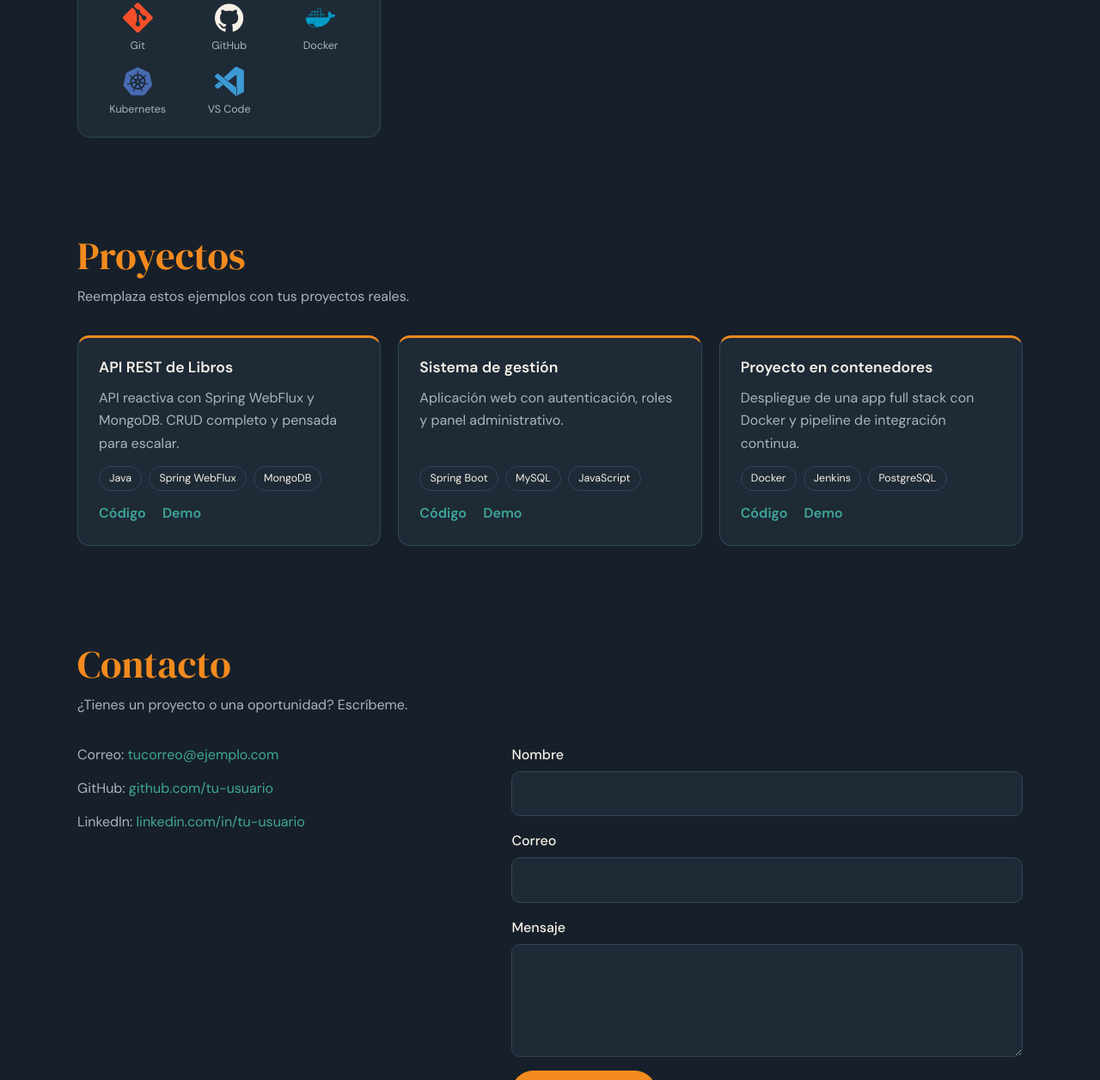
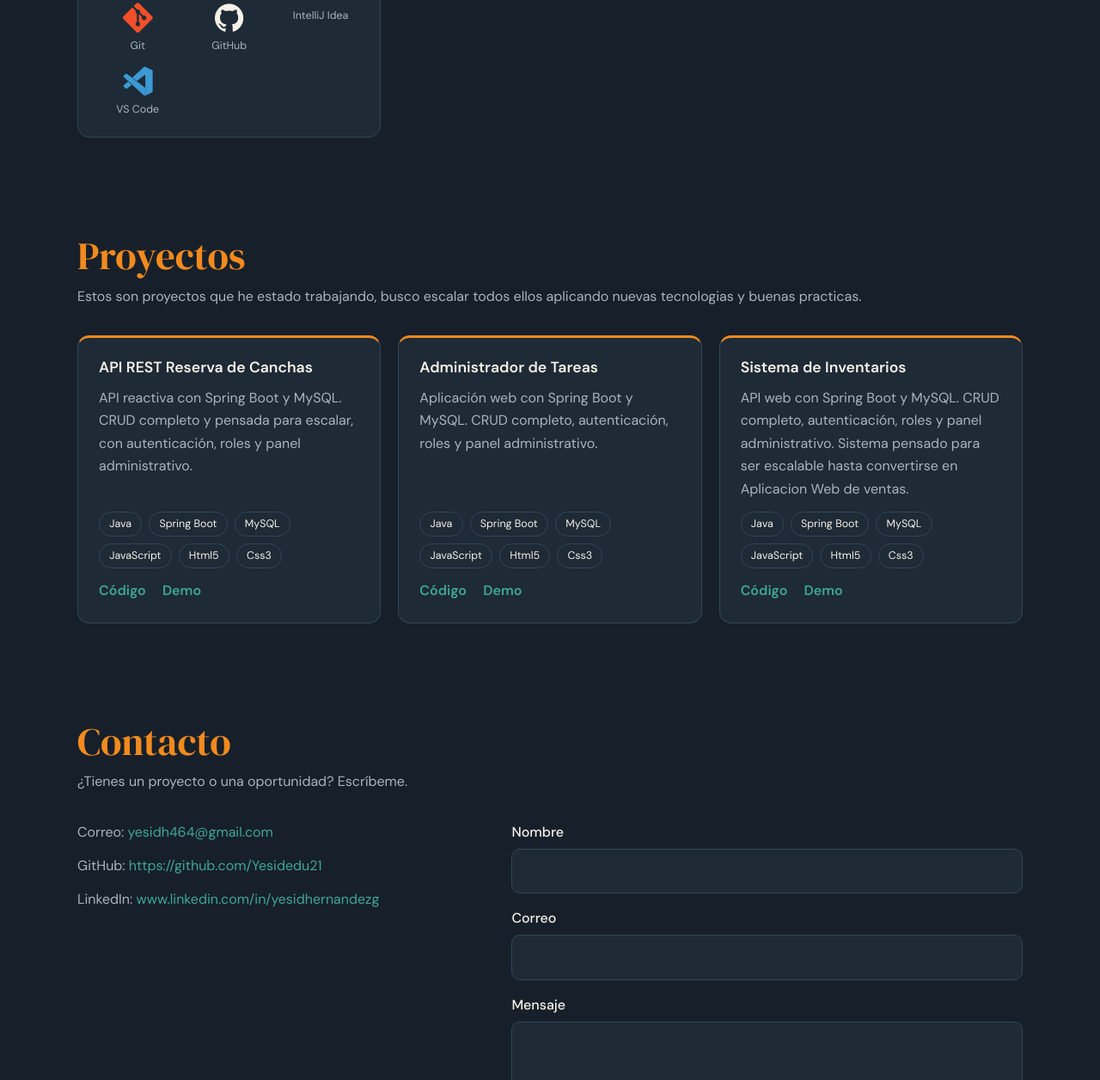
Before and after one commit to Yesidedu21/YesidHernandez-Portafolio.github.io, a plain HTML site: page index.html in a window 1280 px wide. Shown: the part 1779-3035 px from the top of the page at 86% size. Drawn offline with nearby package versions, Linux system fonts and the light colour scheme.

Commit message:
Modificaciones en los enlaces de los proyectos

```diff
--- a/index.html
+++ b/index.html
@@ -1,25 +1,20 @@
 <!doctype html>
 <html lang="es">
+
 <head>
   <meta charset="UTF-8" />
   <meta name="viewport" content="width=device-width, initial-scale=1" />
   <title>Yesid Hernández | Full Stack Java Developer</title>
-    <meta
-      name="description"
-      content="Portafolio de Yesid Hernández, Full Stack Java Developer e Ingeniero de Sistemas."
-    />
+  <meta name="description"
+    content="Portafolio de Yesid Hernández, Full Stack Java Developer e Ingeniero de Sistemas." />
 
   <link rel="preconnect" href="https://fonts.googleapis.com" />
   <link rel="preconnect" href="https://fonts.gstatic.com" crossorigin />
   <link
     href="https://fonts.googleapis.com/css2?family=DM+Sans:wght@400;500;600;700&family=DM+Serif+Display&family=JetBrains+Mono:wght@400;500&display=swap"
-      rel="stylesheet"
-    />
+    rel="stylesheet" />
   <!-- Iconos de tecnologías (Devicon) -->
-    <link
-      rel="stylesheet"
-      href="https://cdn.jsdelivr.net/gh/devicons/devicon@v2.16.0/devicon.min.css"
-    />
+  <link rel="stylesheet" href="https://cdn.jsdelivr.net/gh/devicons/devicon@v2.16.0/devicon.min.css" />
   <link rel="stylesheet" href="css/styles.css" />
 </head>
 
@@ -65,8 +60,7 @@
 
       <div class="code-card" aria-hidden="true">
         <div class="code-bar">
-            <span></span><span></span><span></span
-            ><em>ProyectoController.java</em>
+          <span></span><span></span><span></span><em>ProyectoController.java</em>
         </div>
         <pre><code><span class="c">// claro, corto, intencional</span>
 <span class="k">@GetMapping</span>(<span class="s">"/proyectos"</span>)
@@ -93,8 +87,8 @@
         </div>
         <ul class="stats">
           <li><strong>00+</strong><span>Años de experiencia</span></li>
-            <li><strong>00+</strong><span>Proyectos completados</span></li>
-            <li><strong>00+</strong><span>Tecnologías</span></li>
+          <li><strong>03+</strong><span>Proyectos completados</span></li>
+          <li><strong>12+</strong><span>Tecnologías</span></li>
         </ul>
       </div>
     </section>
@@ -114,12 +108,10 @@
               <i class="devicon-java-plain colored"></i><span>Java</span>
             </li>
             <li>
-                <i class="devicon-spring-original colored"></i
-                ><span>Spring Boot</span>
+              <i class="devicon-spring-original colored"></i><span>Spring Boot</span>
             </li>
             <li>
-                <i class="devicon-postman-plain colored"></i
-                ><span>REST / Postman</span>
+              <i class="devicon-postman-plain colored"></i><span>REST / Postman</span>
             </li>
           </ul>
         </article>
@@ -134,19 +126,16 @@
               <i class="devicon-css3-plain colored"></i><span>CSS3</span>
             </li>
             <li>
-                <i class="devicon-javascript-plain colored"></i
-                ><span>JavaScript</span>
+              <i class="devicon-javascript-plain colored"></i><span>JavaScript</span>
             </li>
             <li>
-                <i class="devicon-typescript-plain colored"></i
-                ><span>TypeScript</span>
+              <i class="devicon-typescript-plain colored"></i><span>TypeScript</span>
             </li>
             <li>
               <i class="devicon-react-original colored"></i><span>React</span>
             </li>
             <li>
-                <i class="devicon-bootstrap-plain colored"></i
-                ><span>Bootstrap</span>
+              <i class="devicon-bootstrap-plain colored"></i><span>Bootstrap</span>
             </li>
           </ul>
         </article>
@@ -158,8 +147,7 @@
               <i class="devicon-mysql-original colored"></i><span>MySQL</span>
             </li>
             <li>
-                <i class="devicon-postgresql-plain colored"></i
-                ><span>PostgreSQL</span>
+              <i class="devicon-postgresql-plain colored"></i><span>PostgreSQL</span>
             </li>
           </ul>
         </article>
@@ -172,11 +160,7 @@
               <i class="devicon-github-original"></i><span>GitHub</span>
             </li>
             <li>
-                <i class="devicon-docker-plain colored"></i><span>Docker</span>
-              </li>
-              <li>
-                <i class="devicon-kubernetes-plain colored"></i
-                ><span>Kubernetes</span>
+              <i class="devicons devicons-intellij-idea"></i><span>IntelliJ Idea</span>
             </li>
             <li>
               <i class="devicon-vscode-plain colored"></i><span>VS Code</span>
@@ -190,45 +174,57 @@
     <section id="proyectos" class="section container">
       <h2>Proyectos</h2>
       <p class="section-sub">
-          Reemplaza estos ejemplos con tus proyectos reales.
+        Estos son proyectos que he estado trabajando, busco escalar todos ellos aplicando nuevas tecnologias y buenas
+        practicas.
       </p>
 
       <div class="projects">
         <article class="project">
-            <h3>API REST de Libros</h3>
+          <h3>API REST Reserva de Canchas</h3>
           <p>
-              API reactiva con Spring WebFlux y MongoDB. CRUD completo y pensada
-              para escalar.
+            API reactiva con Spring Boot y MySQL. CRUD completo y pensada
+            para escalar, con autenticación, roles y panel administrativo.
           </p>
           <ul class="tags">
             <li>Java</li>
-              <li>Spring WebFlux</li>
-              <li>MongoDB</li>
-            </ul>
-            <div class="links"><a href="#">Código</a><a href="#">Demo</a></div>
-          </article>
-          <article class="project">
-            <h3>Sistema de gestión</h3>
-            <p>
-              Aplicación web con autenticación, roles y panel administrativo.
-            </p>
-            <ul class="tags">
             <li>Spring Boot</li>
             <li>MySQL</li>
             <li>JavaScript</li>
+            <li>Html5</li>
+            <li>Css3</li>
           </ul>
-            <div class="links"><a href="#">Código</a><a href="#">Demo</a></div>
+          <div class="links"><a href="https://github.com/Juensi9Mora/Proyecto-Final-Grupo1.git">Código</a><a
+              href="https://mi-cancha-g1.vercel.app/index.html">Demo</a></div>
         </article>
         <article class="project">
-            <h3>Proyecto en contenedores</h3>
+          <h3>Administrador de Tareas</h3>
           <p>
-              Despliegue de una app full stack con Docker y pipeline de
-              integración continua.
+            Aplicación web con Spring Boot y MySQL. CRUD completo, autenticación, roles y panel administrativo.
           </p>
           <ul class="tags">
-              <li>Docker</li>
-              <li>Jenkins</li>
-              <li>PostgreSQL</li>
+            <li>Java</li>
+            <li>Spring Boot</li>
+            <li>MySQL</li>
+            <li>JavaScript</li>
+            <li>Html5</li>
+            <li>Css3</li>
+          </ul>
+          <div class="links"><a href="https://github.com/Yesidedu21/AdministradorDeTareas.git">Código</a><a
+              href="#">Demo</a></div>
+        </article>
+        <article class="project">
+          <h3>Sistema de Inventarios</h3>
+          <p>
+            API web con Spring Boot y MySQL. CRUD completo, autenticación, roles y panel administrativo. Sistema pensado
+            para ser escalable hasta convertirse en Aplicacion Web de ventas.
+          </p>
+          <ul class="tags">
+            <li>Java</li>
+            <li>Spring Boot</li>
+            <li>MySQL</li>
+            <li>JavaScript</li>
+            <li>Html5</li>
+            <li>Css3</li>
           </ul>
           <div class="links"><a href="#">Código</a><a href="#">Demo</a></div>
         </article>
@@ -246,27 +242,24 @@
         <ul class="contact-info">
           <li>
             Correo:
-              <a href="mailto:tucorreo@ejemplo.com">tucorreo@ejemplo.com</a>
+            <a href="yesidh464@gmail.com">yesidh464@gmail.com</a>
           </li>
           <li>
             GitHub:
-              <a href="https://github.com/" target="_blank" rel="noopener"
-                >github.com/tu-usuario</a
-              >
+            <a href="https://github.com/Yesidedu21" target="_blank" rel="noopener">https://github.com/Yesidedu21</a>
           </li>
           <li>
             LinkedIn:
-              <a href="https://linkedin.com/" target="_blank" rel="noopener"
-                >linkedin.com/in/tu-usuario</a
-              >
+            <a href="www.linkedin.com/in/yesidhernandezg" target="_blank"
+              rel="noopener">www.linkedin.com/in/yesidhernandezg
+            </a>
           </li>
         </ul>
 
         <form class="form" id="form-contacto">
           <label>Nombre <input type="text" name="nombre" required /></label>
           <label>Correo <input type="email" name="correo" required /></label>
-            <label
-              >Mensaje <textarea name="mensaje" rows="4" required></textarea>
+          <label>Mensaje <textarea name="mensaje" rows="4" required></textarea>
           </label>
           <button type="submit" class="btn btn-primary">
             Enviar mensaje
@@ -285,4 +278,5 @@
 
   <script src="js/script.js"></script>
 </body>
+
 </html>
```
Lines whose indentation alone changed are shown as unchanged.
